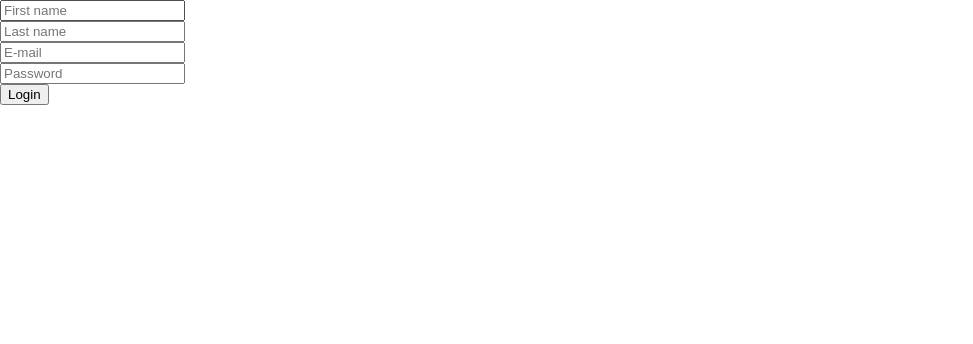
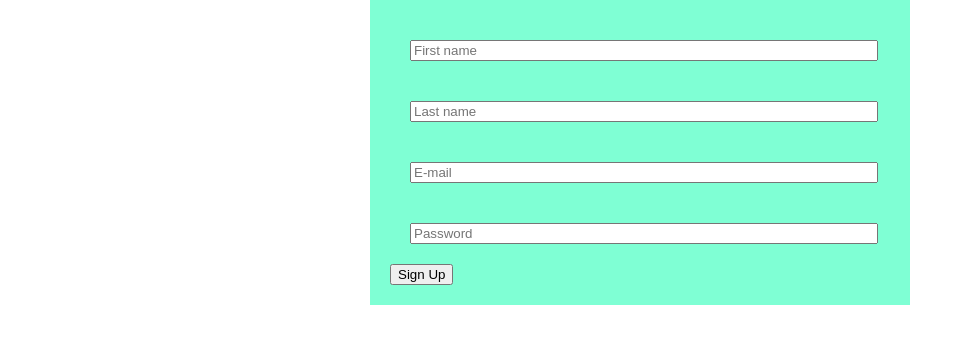
Before and after one commit to EDhalms/loginForm, a React (Create React App) app: page / in a window 1280 px wide. Shown: the top 344 px of the page, without its empty margins (0-973 px from the left). Built offline with nearby package versions, Linux system fonts and the light colour scheme.

Commit message:
add arror messages

```diff
--- a/src/App.js
+++ b/src/App.js
@@ -4,7 +4,7 @@ import {bindActionCreators} from 'redux';
 
 import './App.css';
 
-import LoginForm from './components/LoginForm';
+import LoginForm from './components/SignUpForm';
 
 //import of actions
 import * as formFieldsActions from './actions/formFields';
@@ -64,7 +64,6 @@ class App extends Component {
         this.validateField(patterns.name, this.props.userData.lastName, this.props.validateLastName);
         this.validateField(patterns.email, this.props.userData.email, this.props.validateEmail);
         this.validateField(patterns.password, this.props.userData.password, this.props.validatePassword);
-
     };
 
     validateField = (pattern, fieldValue, dispatcherError) => {
@@ -101,6 +100,7 @@ class App extends Component {
                     handleSubmitForm={this.handleSubmitForm}
                     onChangeEmailInput={this.onChangeEmailInput}
                     userData={this.props.userData}
+                    firstNameIsValid={this.props.formErrors.firstNameIsValid}
                 />
             </div>
         );
--- a/src/components/LoginForm.js
+++ b/src/components/SignUpForm.js
@@ -1,4 +1,6 @@
 import React, {Component} from 'react';
+
+import '../css/SignUpForm.css';
 
 class LoginForm extends Component {
 
@@ -23,39 +25,44 @@ class LoginForm extends Component {
     };
 
     handleSubmitForm = (e) => {
-        this.props.handleSubmitForm(e)
+        this.props.handleSubmitForm(e);
     };
 
     render() {
 
         return(
-            <form action="#">
-                <label>
+            <form action="#" className="b-form">
+                <label className="b-form__label">
                     <input
+                        className="b-form__input"
                         type="text"
                         placeholder="First name"
                         ref={(input) => this.firstNameInput = input}
                         onChange={this.onChangeFirstNameInput}
                     />
+                    <div className={`b-form__notification ${this.props.firstNameIsValid ? '' : 'show'}`}>Invalid first name</div>
                 </label>
-                <label>
+                <label className="b-form__label">
                     <input
+                        className="b-form__input"
                         type="text"
                         placeholder="Last name"
                         ref={(input) => this.lastNameInput = input}
                         onChange={this.onChangeLastNameInput}
                     />
                 </label>
-                <label>
+                <label className="b-form__label">
                     <input
+                        className="b-form__input"
                         type="text"
                         placeholder="E-mail"
                         ref={(input) => this.emailInput = input}
                         onChange={this.onChangeEmailInput}
                     />
                 </label>
-                <label>
+                <label className="b-form__label">
                     <input
+                        className="b-form__input"
                         type="text"
                         placeholder="Password"
                         ref={(input) => this.passwordInput = input}
@@ -64,7 +71,7 @@ class LoginForm extends Component {
                 </label>
 
 
-                <button onClick={this.handleSubmitForm}>Login</button>
+                <button onClick={this.handleSubmitForm}>Sign Up</button>
 
             </form>
         )
--- /dev/null
+++ b/src/css/SignUpForm.css
@@ -0,0 +1,31 @@
+.b-form {
+    background-color: aquamarine;
+    max-width: 500px;
+    margin: 0 auto;
+    padding: 20px;
+}
+
+.b-form__label {
+    position: relative;
+    padding: 20px;
+}
+
+.b-form__input {
+    width: 100%;
+}
+
+.b-form__notification {
+    display: none;
+    position: absolute;
+    bottom: -10px;
+    left: 20px;
+    padding: 5px;
+    color: red;
+    border: 1px solid red;
+    border-radius: 4px;
+    background-color: #fff;
+}
+
+.b-form__notification.show {
+    display: block;
+}
--- a/src/reducers/formErrors.js
+++ b/src/reducers/formErrors.js
@@ -1,8 +1,8 @@
 let initialState = {
-    firstNameIsValid: false,
-    lastNameIsValid: false,
-    emailIsValid: false,
-    passwordIsValid: false
+    firstNameIsValid: true,
+    lastNameIsValid: true,
+    emailIsValid: true,
+    passwordIsValid: true
 };
 
 export default function formErrors(state = initialState, action) {
```
